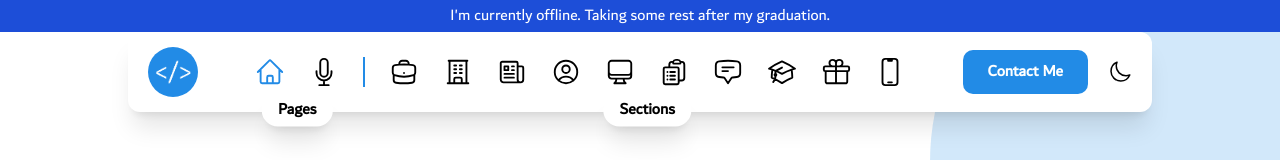
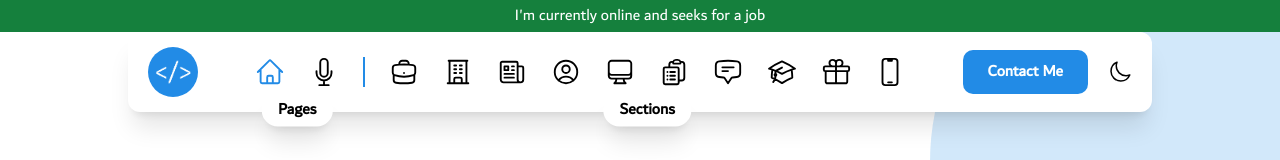
Before and after one commit to ht3aa/me, a Vue app: page / in a window 1280 px wide. Shown: the top 160 px of the page. Built offline with nearby package versions, Linux system fonts and the light colour scheme.

Commit message:
fix: open to work

```diff
--- a/src/components/Banner.vue
+++ b/src/components/Banner.vue
@@ -1,7 +1,7 @@
 <script setup>
 import {ref} from "vue"
 
-const state = ref("info")
+const state = ref("success")
 
 </script>
 
@@ -9,7 +9,7 @@ const state = ref("info")
 <template>
 
   <div class="py-1 text-center w-full text-white" :class="state === 'error' ? 'bg-red-700' :  state === 'success' ?'bg-green-700' : 'bg-blue-700'">
-    <p>I'm currently offline. Taking some rest after my graduation.</p>
+    <p>I'm currently online and seeks for a job</p>
   </div>
 
 </template>
```
